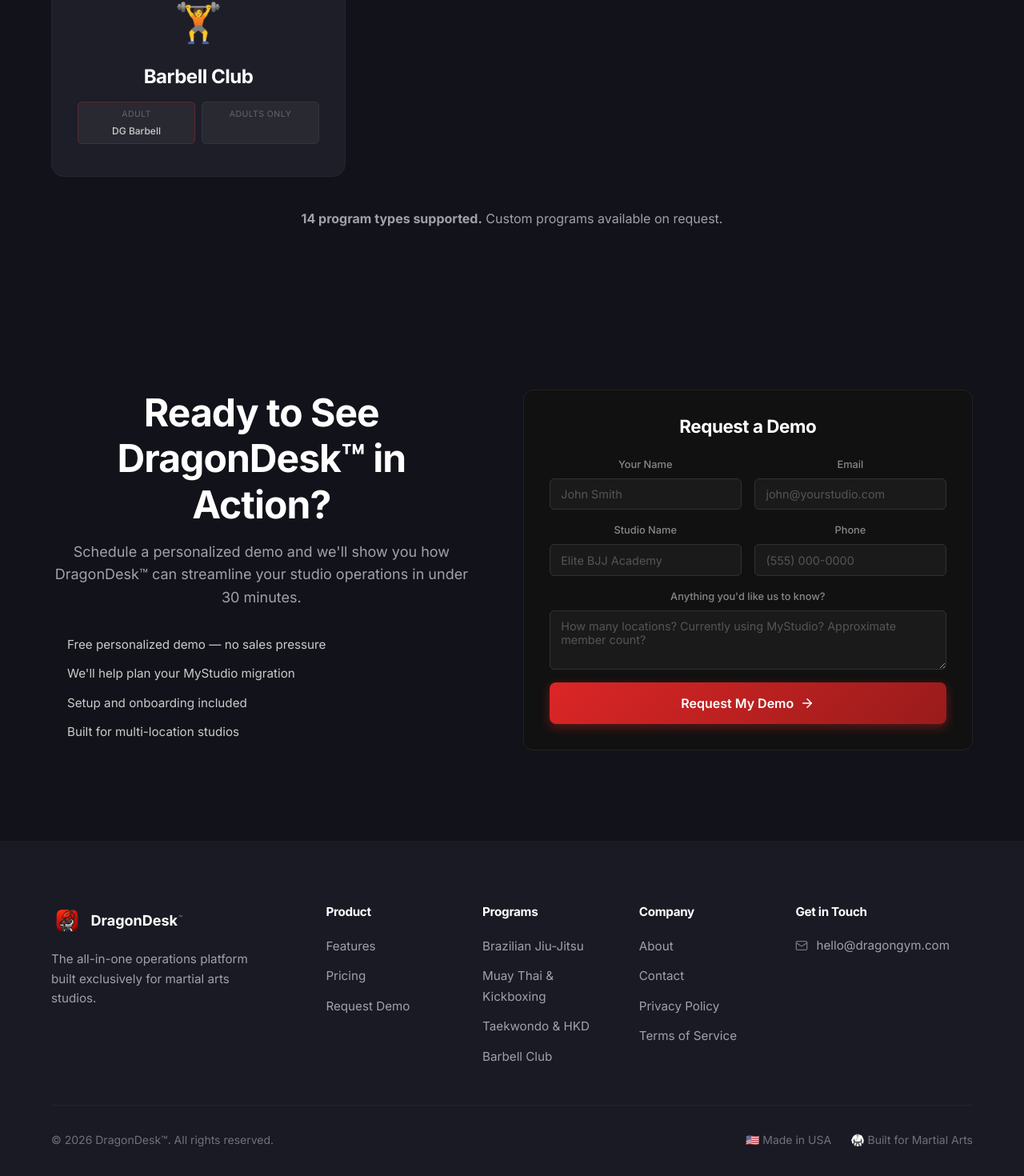
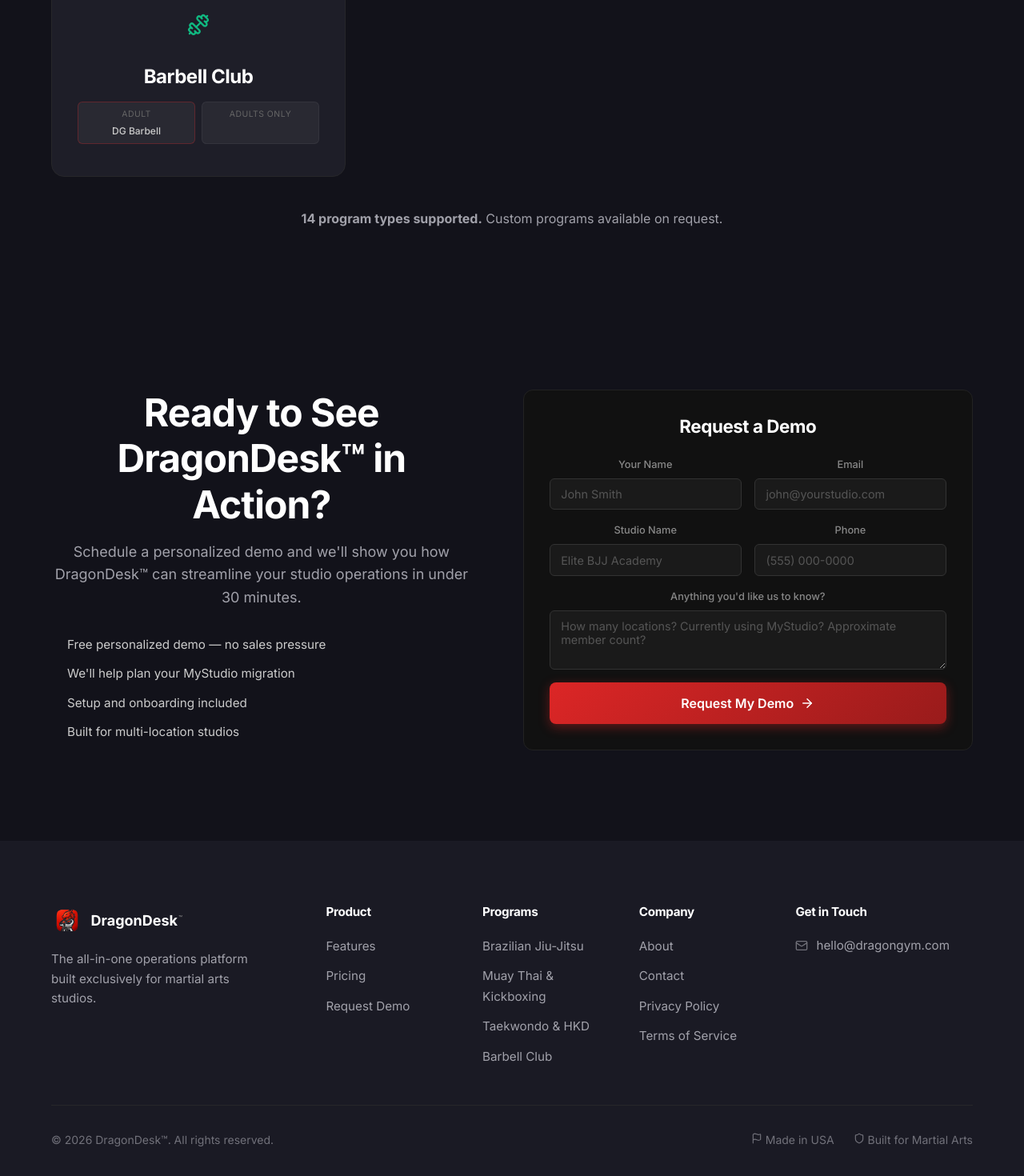
Before and after one commit to justin2n/dragondesk-marketing, a React (Vite) app: page /features in a window 1280 px wide. Shown: the part 5857-7327 px from the top of the page at 80% size. Built offline with nearby package versions, Linux system fonts and the light colour scheme; no server answers.

Commit message:
Replace all emojis with Lucide icons across marketing site
CTA: CheckCircle2 for success state
Footer: Flag + Shield instead of flag/belt emojis
Pricing: Award/Trophy/GraduationCap for belt badges, Shield for guarantee
Programs: Shield/Zap/Star/Dumbbell for program icons

```diff
--- a/src/components/CTA.jsx
+++ b/src/components/CTA.jsx
@@ -1,5 +1,5 @@
 import React, { useState } from 'react';
-import { ArrowRight } from 'lucide-react';
+import { ArrowRight, CheckCircle2 } from 'lucide-react';
 
 const API_URL = import.meta.env.VITE_DRAGONDESK_API_URL || 'http://localhost:5000';
 
@@ -73,7 +73,7 @@
           <div className="cta-form-wrapper">
             {submitted ? (
               <div className="form-success">
-                <div className="success-icon">🎉</div>
+                <div className="success-icon"><CheckCircle2 size={48} color="#22c55e" /></div>
                 <h3>Got it! We'll be in touch soon.</h3>
                 <p>A member of our team will reach out within 1 business day to schedule your demo.</p>
               </div>
--- a/src/components/Footer.jsx
+++ b/src/components/Footer.jsx
@@ -1,6 +1,6 @@
 import React from 'react';
 import { Link } from 'react-router-dom';
-import { Mail } from 'lucide-react';
+import { Mail, Flag, Shield } from 'lucide-react';
 
 const Footer = () => {
   return (
@@ -60,8 +60,8 @@
         <div className="footer-bottom">
           <p>&copy; {new Date().getFullYear()} DragonDesk™. All rights reserved.</p>
           <div className="footer-badges">
-            <span>🇺🇸 Made in USA</span>
-            <span>🥋 Built for Martial Arts</span>
+            <span><Flag size={14} /> Made in USA</span>
+            <span><Shield size={14} /> Built for Martial Arts</span>
           </div>
         </div>
       </div>
--- a/src/components/Pricing.jsx
+++ b/src/components/Pricing.jsx
@@ -1,5 +1,5 @@
 import React, { useState } from 'react';
-import { Check, ArrowRight, Building2, Globe } from 'lucide-react';
+import { Check, ArrowRight, Building2, Globe, Award, Trophy, GraduationCap, Shield } from 'lucide-react';
 
 const singlePlans = [
   {
@@ -115,16 +115,23 @@
   },
 ];
 
+const beltConfig = {
+  white:       { icon: Award,          label: 'White Belt' },
+  blue:        { icon: Award,          label: 'Blue Belt' },
+  black:       { icon: Award,          label: 'Black Belt' },
+  master:      { icon: Trophy,         label: 'Master' },
+  grandmaster: { icon: Trophy,         label: 'Grand Master' },
+  professor:   { icon: GraduationCap,  label: 'Professor' },
+};
+
 const BeltBadge = ({ belt }) => {
-  const labels = {
-    white: '🥋 White Belt',
-    blue: '🥋 Blue Belt',
-    black: '🥋 Black Belt',
-    master: '🏆 Master',
-    grandmaster: '🏆 Grand Master',
-    professor: '🎓 Professor',
-  };
-  return <span className={`belt-badge belt-${belt}`}>{labels[belt]}</span>;
+  const { icon: Icon, label } = beltConfig[belt] || { icon: Award, label: belt };
+  return (
+    <span className={`belt-badge belt-${belt}`}>
+      <Icon size={12} style={{ display: 'inline', marginRight: 4, verticalAlign: 'middle' }} />
+      {label}
+    </span>
+  );
 };
 
 const Pricing = () => {
@@ -193,7 +200,7 @@
         </div>
 
         <div className="pricing-guarantee">
-          <div className="guarantee-icon">🛡️</div>
+          <div className="guarantee-icon"><Shield size={28} /></div>
           <div className="guarantee-text">
             <strong>No contracts. Cancel anytime.</strong>
             <span>All plans include free onboarding and MyStudio migration support.</span>
--- a/src/components/Programs.jsx
+++ b/src/components/Programs.jsx
@@ -1,10 +1,11 @@
 import React from 'react';
+import { Shield, Zap, Star, Dumbbell } from 'lucide-react';
 
 const programs = [
-  { name: 'Brazilian Jiu-Jitsu', icon: '🥋', adult: 'Adult BJJ', kids: 'Kids BJJ', color: '#dc2626' },
-  { name: 'Muay Thai & Kickboxing', icon: '🥊', adult: 'Adult Muay Thai', kids: 'Kids Muay Thai', color: '#f59e0b' },
-  { name: 'Taekwondo & HKD', icon: '🦶', adult: 'Adult TKD & HKD', kids: "Children's Martial Arts", color: '#3b82f6' },
-  { name: 'Barbell Club', icon: '🏋️', adult: 'DG Barbell', kids: null, color: '#10b981' },
+  { name: 'Brazilian Jiu-Jitsu', icon: Shield, adult: 'Adult BJJ', kids: 'Kids BJJ', color: '#dc2626' },
+  { name: 'Muay Thai & Kickboxing', icon: Zap, adult: 'Adult Muay Thai', kids: 'Kids Muay Thai', color: '#f59e0b' },
+  { name: 'Taekwondo & HKD', icon: Star, adult: 'Adult TKD & HKD', kids: "Children's Martial Arts", color: '#3b82f6' },
+  { name: 'Barbell Club', icon: Dumbbell, adult: 'DG Barbell', kids: null, color: '#10b981' },
 ];
 
 const Programs = () => {
@@ -23,7 +24,7 @@
         <div className="programs-grid">
           {programs.map((program, index) => (
             <div key={index} className="program-card">
-              <div className="program-icon">{program.icon}</div>
+              <div className="program-icon"><program.icon size={28} color={program.color} /></div>
               <h3 className="program-name">{program.name}</h3>
               <div className="program-tracks">
                 <div className="track adult">
```
